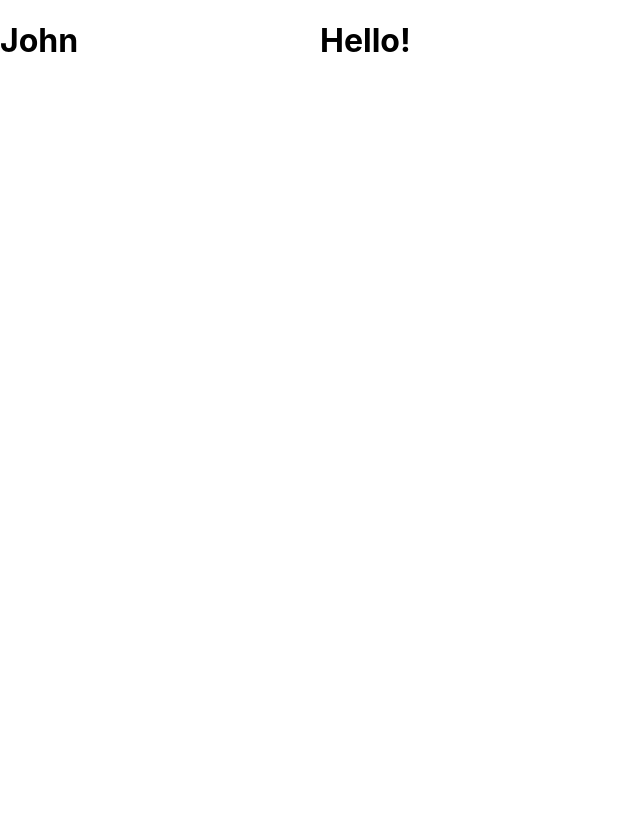
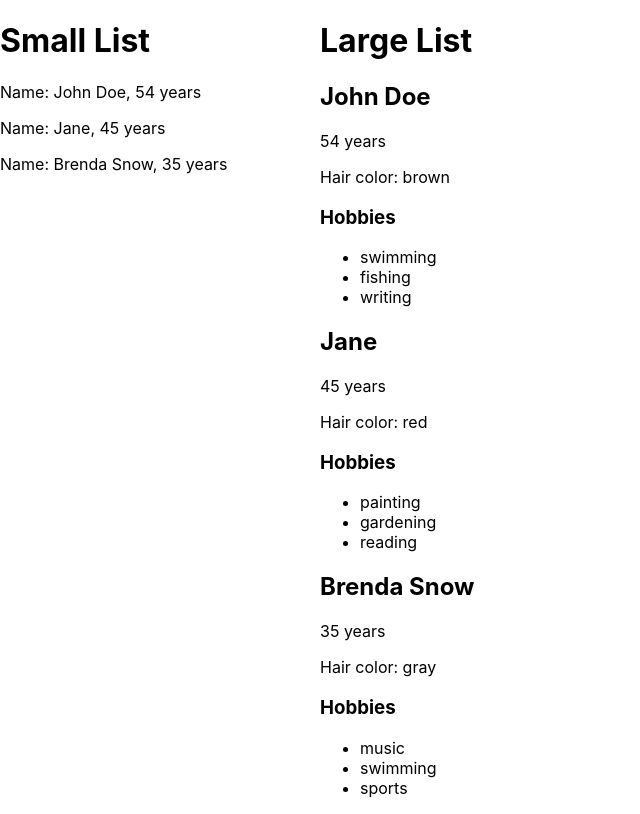
Before and after one commit to csengebalogh/react-patterns, a React (Create React App) app: page / in a window 1280 px wide. Shown: the whole page, without its empty margins (0-640 px from the left). Built offline with nearby package versions, Linux system fonts and the light colour scheme.

Commit message:
Dealing with lists, list items and list models

```diff
--- a/src/App.js
+++ b/src/App.js
@@ -1,19 +1,52 @@
 import './App.css';
+import { RegularList } from './RegularList';
 import { SplitScreen } from './SplitScreen';
+import { SmallPersonListItem, } from './people/SmallPersonListItem';
+import { LargePersonListItem, } from './people/LargePersonListItem';
+import { people } from './Lists';
 
-const LeftComponent = ({name}) => {
-  return <h1>{name}</h1>
+const LeftComponent = ({leftTitle}) => {
+  return (
+    <>
+
+    <h1>{leftTitle}</h1>
+
+
+    <RegularList
+    items={people}
+    resourceName="person"
+    itemComponent={SmallPersonListItem}
+    />
+
+    </>
+  )
 }
-const RightComponent = ({message}) => {
-  return <h1>{message}</h1>
+const RightComponent = ({rightTitle}) => {
+  return (
+    <>
+
+    <h1>{rightTitle}</h1>
+
+    <RegularList
+    items={people}
+    resourceName="person"
+    itemComponent={LargePersonListItem}
+    />
+
+    </>
+  )
 }
 
 function App() {
   return (
-    <SplitScreen leftWeight={1} rightWeight={3}>
-      <LeftComponent name="John" />
-      <RightComponent message="Hello!"/>
-    </SplitScreen>
+    <>
+      <SplitScreen leftWeight={1} rightWeight={3}>
+        <LeftComponent leftTitle="Small List" />
+        <RightComponent rightTitle="Large List"/>
+      </SplitScreen>
+
+    </>
+
   );
 }
 
--- /dev/null
+++ b/src/Lists.js
@@ -0,0 +1,41 @@
+export const people = [
+    {
+        name: 'John Doe',
+        age: 54,
+        hairColor: 'brown',
+        hobbies: ['swimming', 'fishing', 'writing']
+    },
+    {
+        name: 'Jane',
+        age: 45,
+        hairColor: 'red',
+        hobbies: ['painting', 'gardening', 'reading']
+    },
+    {
+        name: 'Brenda Snow',
+        age: 35,
+        hairColor: 'gray',
+        hobbies: ['music', 'swimming', 'sports']
+    },
+]
+
+export const products = [
+    {
+        name: "LG Flat Screen TV",
+        price: '$300',
+        desc: 'This is gonna change your life',
+        rating: 3.5
+    },
+    {
+        name: "Apple iPhone 16 4353GB",
+        price: '$3400',
+        desc: 'What is even the point',
+        rating: 3.1
+    },
+    {
+        name: "Sony Walkman",
+        price: '$40',
+        desc: 'Now we\'re talking',
+        rating: 7.6
+    },
+]
--- /dev/null
+++ b/src/RegularList.js
@@ -0,0 +1,13 @@
+export const RegularList = ({
+    items,
+    resourceName,
+    itemComponent: ItemComponent
+ }) => {
+    return (
+        <>
+            {items.map((item, i) => (
+                <ItemComponent key={i} {...{ [resourceName]:  item}}/>
+            ))}
+        </>
+    )
+}
--- a/src/SplitScreen.js
+++ b/src/SplitScreen.js
@@ -1,7 +1,7 @@
 import styled from 'styled-components'
 
 const Container = styled.div`
-    display: flex;
+    display: flex
 `
 
 // left and right panes take up equal amounts of space
--- /dev/null
+++ b/src/people/LargePersonListItem.js
@@ -0,0 +1,16 @@
+export const LargePersonListItem = ({ person }) => {
+    const { name, age, hairColor, hobbies } = person
+
+    return (
+        <>
+            <h2>{name}</h2>
+            <p>{age} years</p>
+            <p>Hair color: {hairColor}</p>
+            <h3>Hobbies</h3>
+            <ul>
+                {hobbies.map(hobby => <li key={hobby}>{hobby}</li>)}
+            </ul>
+
+        </>
+    )
+}
--- /dev/null
+++ b/src/people/SmallPersonListItem.js
@@ -0,0 +1,7 @@
+export const SmallPersonListItem = ({person}) => {
+    const { name, age} = person
+
+    return (
+        <p>Name: {name}, {age} years</p>
+    )
+}
```
Also changed, not shown: src/products/LargeProductListItem.js (added), src/products/SmallProductListItem.js (added).
